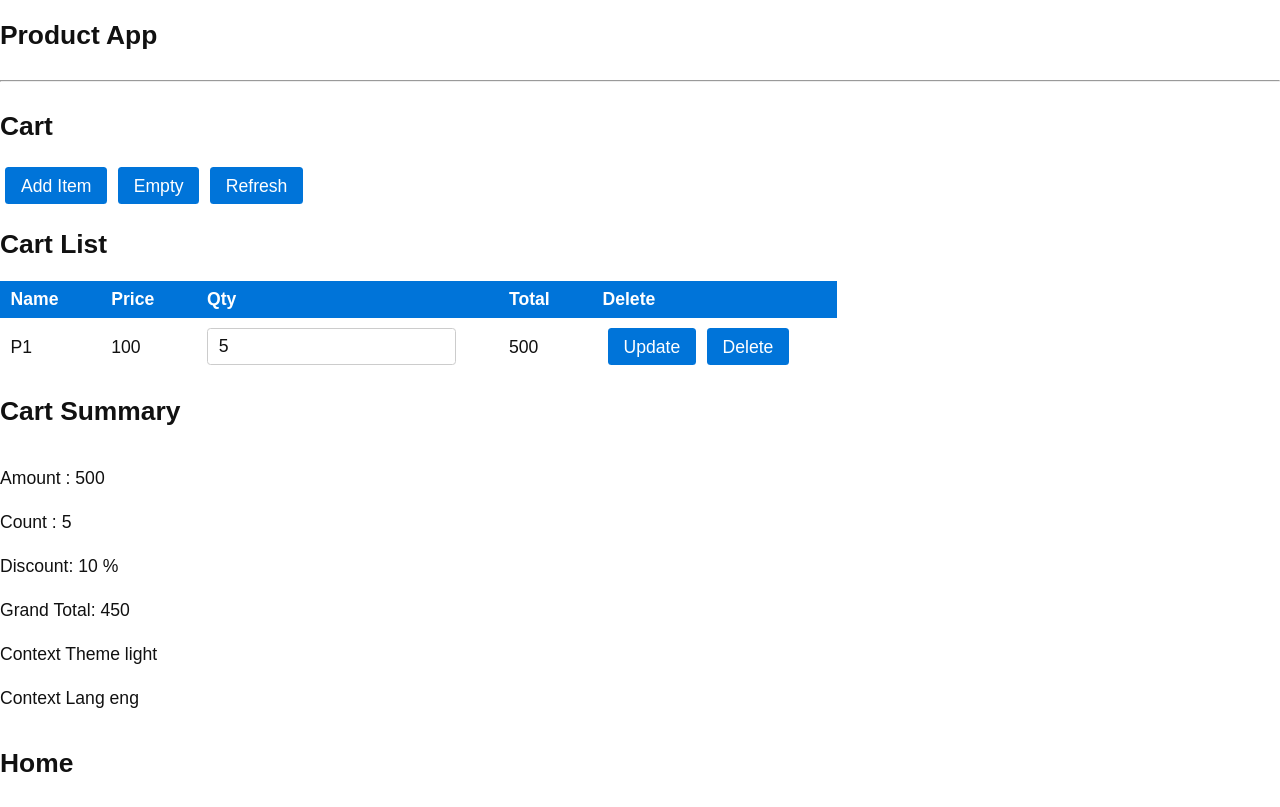
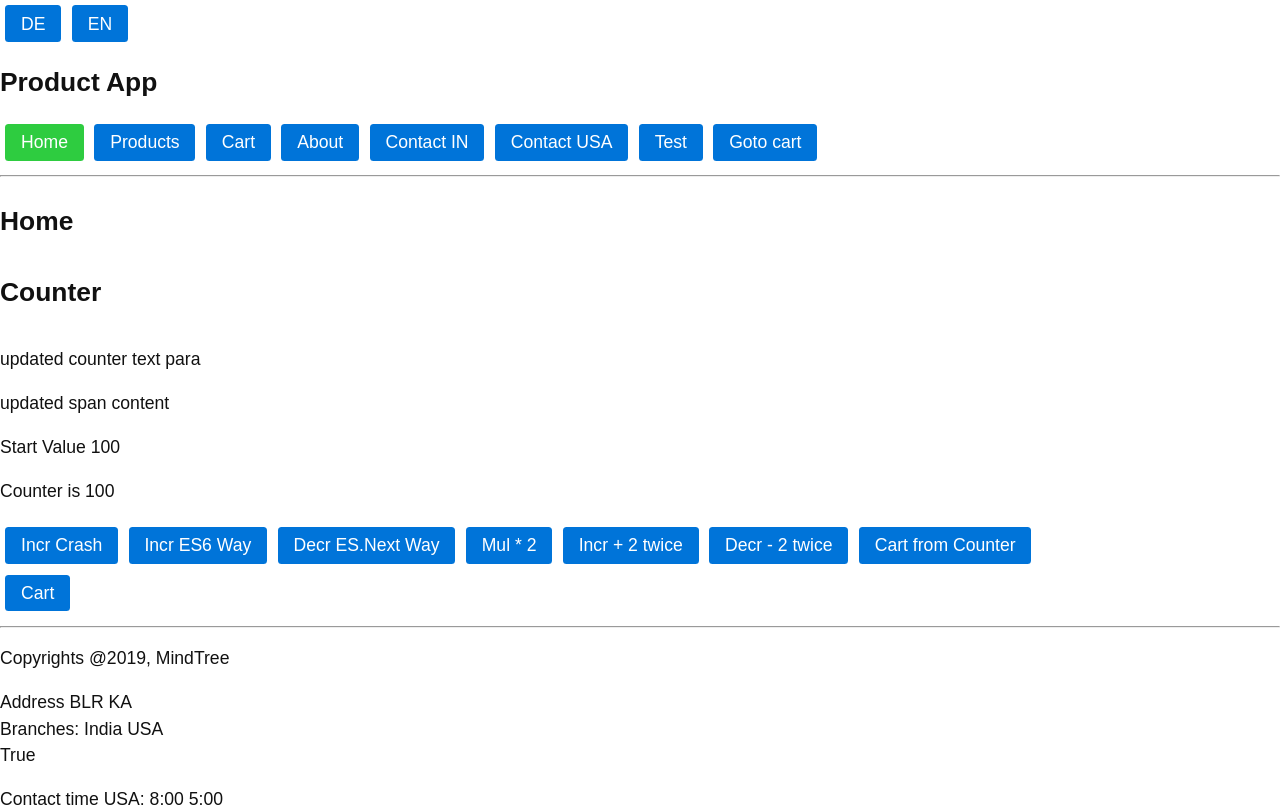
Before and after one commit to nodesense/mindtree-react-jan-2019, a React (Create React App) app: page / in a window 1280 px wide. Shown: the top 807 px of the page. Built offline with nearby package versions, Linux system fonts and the light colour scheme.

Commit message:
day 2 react router

```diff
--- a/package.json
+++ b/package.json
@@ -6,7 +6,10 @@
     "prop-types": "^15.6.2",
     "react": "^16.7.0",
     "react-dom": "^16.7.0",
-    "react-scripts": "2.1.3"
+    "react-redux": "^6.0.0",
+    "react-router-dom": "^4.3.1",
+    "react-scripts": "2.1.3",
+    "redux": "^4.0.1"
   },
   "scripts": {
     "start": "react-scripts start",
--- a/src/app/App.js
+++ b/src/app/App.js
@@ -10,7 +10,36 @@ import Cart from './cart/components/Cart';
 
 import PreferenceContext from './PreferenceContext';
 
+import {BrowserRouter as Router,
+        Route,
+        Redirect,
+        Switch} from 'react-router-dom';
+
+import Contact from './components/Contact';
+import About from './components/About';
+import NotFound from './components/NotFound';
+
 class App extends React.Component {
+    constructor(props) {
+        super(props);
+
+        this.state = {
+            lang: 'en'
+        }
+    }
+
+    setLangDE = () => {
+        this.setState({
+            lang: 'de'
+        })
+    }
+
+    setLangEN = () => {
+        this.setState({
+            lang: 'en'
+        })
+    }
+
     //keyword
     // create virtual dom and return the v.dom
     // react shall call render method
@@ -20,15 +49,60 @@ class App extends React.Component {
         // JSX - JavaScript + XML
         // Babel converts XML to JS,  react preset
         return (
-            <PreferenceContext.Provider value= { {lang: 'eng', theme: 'light'}  }>
+            <Router>
+            <PreferenceContext.Provider value= { {lang: this.state.lang, theme: 'light'}  }>
                 <div>
                     {/* JSX Comment
                     pass data to child component as props
                     */}
                      <ErrorBoundary>
+                         <button onClick={this.setLangDE}>DE</button>
+                         <button onClick={this.setLangEN}>EN</button>
+
                     <Header title="Product App" />
-                    <Cart />
+
+                    {/* <Cart />
                     <Home startValue={0} />
+                     */}
+
+                    <Switch>
+                    <Route path="/" exact
+                            render={ (props)=> (
+                                <Home startValue={100} {...props} />
+                            )} />
+
+                    <Route path="/contact/:country"
+                          component={Contact} />
+
+                    <Route path='/about'
+                            component={About} />
+
+
+                    <Route path='/cart'
+                            component={Cart} />
+
+
+                    <Route path='/test'
+                            render= { (props) => (
+                                <div>
+                                    <h2>Test Page</h2>
+                                    <pre>
+                                        {
+                                            JSON.stringify(props)
+                                        }
+                                    </pre>
+                                </div>
+                            ) } />
+
+
+                        <Redirect path="/goto-cart"
+                                  to="/cart" />
+
+                        <Route path='*'
+                            component={NotFound} />
+
+                    </Switch>
+
                     <Footer year={2019}
                             company="MindTree"
 
@@ -43,6 +117,7 @@ class App extends React.Component {
                     </ErrorBoundary>
                 </div>
             </PreferenceContext.Provider>
+            </Router>
         )
 
     }
--- a/src/app/PreferenceContext.js
+++ b/src/app/PreferenceContext.js
@@ -2,8 +2,8 @@
 import React from 'react';
 
 const PreferenceContext = React.createContext({
-    lang: 'en',
-    theme: 'light'
+    lang: 'de',
+    theme: 'dark'
 })
 
 export default PreferenceContext;
--- /dev/null
+++ b/src/app/components/About.js
@@ -0,0 +1,14 @@
+// About.js
+import React, { Component } from 'react';
+
+class About extends Component {
+    render() {
+        return (
+            <div>
+                <h2>About us</h2>
+            </div>
+        );
+    }
+}
+
+export default About;
--- /dev/null
+++ b/src/app/components/Contact.js
@@ -0,0 +1,24 @@
+// Contact.js
+import React, { Component } from 'react';
+
+class Contact extends Component {
+    render() {
+        console.log('Contact render', this.props);
+        return (
+            <div>
+                <h2>Contact</h2>
+                <p>Country {this.props.match.params.country} </p>
+
+                <button onClick={ () => {} }>
+                    Home
+                </button>
+
+                <button onClick={ () => this.props.history.push("/cart") }>
+                    Cart
+                </button>
+            </div>
+        );
+    }
+}
+
+export default Contact;
--- a/src/app/components/Counter.js
+++ b/src/app/components/Counter.js
@@ -1,6 +1,7 @@
 // Counter.js
 
 import React, { Component } from 'react';
+import {withRouter} from 'react-router-dom';
 
 
 function funcSetState(state, props) {
@@ -152,6 +153,10 @@ class Counter extends Component {
                     Decr - 2 twice
                 </button>
 
+                <button onClick={ () => this.props.history.push("/cart") }>
+                    Cart from Counter
+            </button>
+
 
 
             </div>
@@ -159,4 +164,6 @@ class Counter extends Component {
     }
 }
 
-export default Counter;
+// export default Counter;
+
+export default withRouter(Counter);
--- a/src/app/components/Footer.js
+++ b/src/app/components/Footer.js
@@ -4,6 +4,8 @@ import Address from './Address';
 
 import PropTypes from 'prop-types';
 import PreferenceContext from '../PreferenceContext';
+
+import {withRouter} from 'react-router-dom';
 
 
 // functional component
@@ -30,6 +32,7 @@ const notice = <p>Updated  timing refer here....</p>
 
 // ES6 function
 const Footer = (props, context) => {
+    console.log('Footer render ', props);
     // deconstruct
     let {year, company,
         address, countries } = props;
@@ -54,6 +57,11 @@ const Footer = (props, context) => {
             <p> Context Theme {context.theme}</p>
 
             <p> Context Lang {context.lang}</p>
+
+            <button onClick={ () => this.props.history.push("/cart") }>
+                    Cart
+            </button>
+
         </div>
     )
 }
@@ -77,4 +85,7 @@ Footer.defaultProps = {
 
 Footer.contextType = PreferenceContext;
 
-export default Footer;
+// export default Footer;
+
+
+export default withRouter(Footer);
--- a/src/app/components/Header.js
+++ b/src/app/components/Header.js
@@ -1,5 +1,7 @@
 // Header.js
 import React from 'react';
+
+import {NavLink} from 'react-router-dom';
 
 // functional component
 // create and return v.dom
@@ -15,6 +17,62 @@ function Header(props) {
     return (
         <div>
             <h2>{props.title}</h2>
+
+            <NavLink to="/"
+                     exact
+                     className="button"
+                     activeClassName="success">
+                        Home
+                     </NavLink>
+
+            <NavLink to="/products"
+                className="button"
+                activeClassName="success">
+                 Products
+            </NavLink>
+
+            <NavLink to="/cart"
+                className="button"
+                activeClassName="success">
+                 Cart
+            </NavLink>
+
+
+            <NavLink to="/about"
+                className="button"
+                activeClassName="success">
+                 About
+            </NavLink>
+
+
+            <NavLink to="/contact/india"
+                className="button"
+                activeClassName="success">
+                 Contact IN
+            </NavLink>
+
+
+            <NavLink to="/contact/usa"
+                className="button"
+                activeClassName="success">
+                 Contact USA
+            </NavLink>
+
+
+            <NavLink to="/test"
+                className="button"
+                activeClassName="success">
+                 Test
+            </NavLink>
+
+
+            <NavLink to="/goto-cart"
+                className="button"
+                activeClassName="success">
+                 Goto cart
+            </NavLink>
+
+
             <hr />
         </div>
     )
--- a/src/app/components/Home.js
+++ b/src/app/components/Home.js
@@ -12,6 +12,11 @@ class Home extends Component {
             <div>
                 <h2>Home</h2>
                 <Counter  startValue={this.props.startValue} />
+
+                <button onClick={ () => this.props.history.push("/cart") }>
+                    Cart
+                </button>
+
             </div>
         );
     }
--- /dev/null
+++ b/src/app/components/NotFound.js
@@ -0,0 +1,14 @@
+// NotFound.js
+import React, { Component } from 'react';
+
+class NotFound extends Component {
+    render() {
+        return (
+            <div>
+                <h2>Page not found!!</h2>
+            </div>
+        );
+    }
+}
+
+export default NotFound;
```
Also changed, not shown: 1 other file (tests, documents, lock files or other folders).
